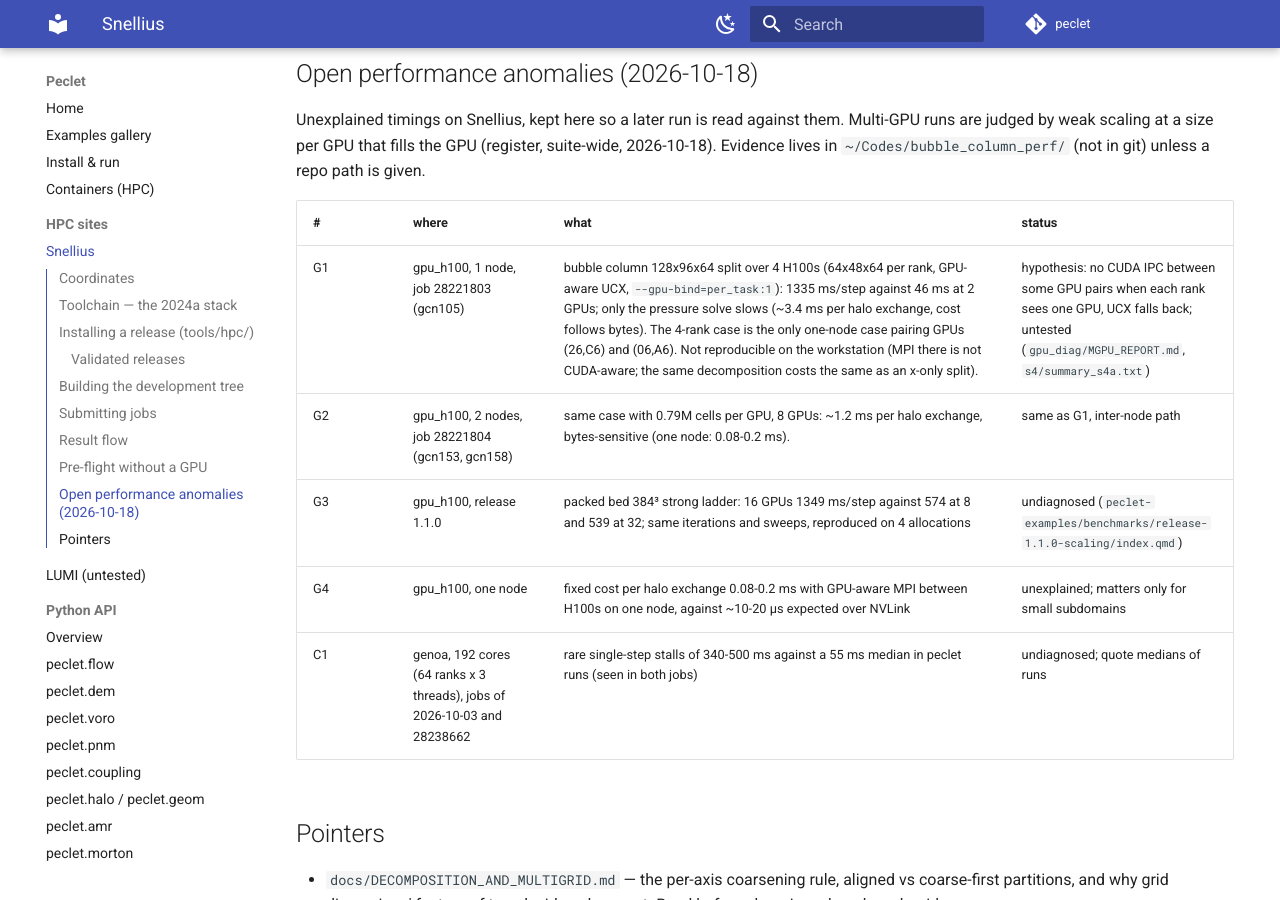
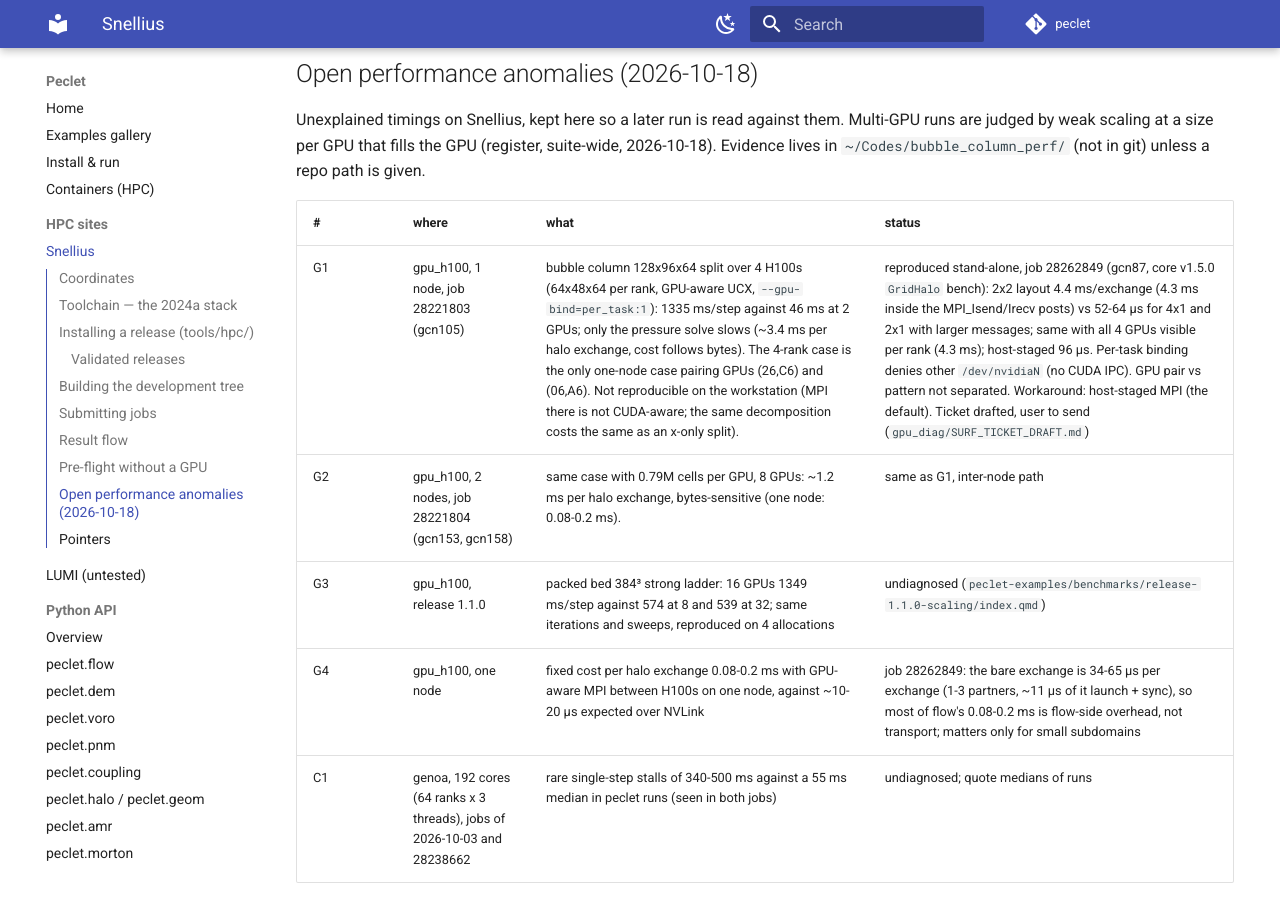
Before and after one commit to computational-chemical-engineering/peclet, an MkDocs documentation site: the page built from docs/SNELLIUS.md, in a window 1280 px wide and 900 px high, scrolled down 5617 px. Built offline with MkDocs 1.6.1 and Material for MkDocs 9.7.7, drawn with Linux system fonts in a browser that asks for light colours; comment, search, counter and statistics services are not loaded.

Commit message:
SNELLIUS.md: G1 reproduced stand-alone (job 28262849: 2x2 layout 4.4 ms/exchange in the MPI posts, host-staged 96 us); G4 bare exchange 34-65 us
Co-Authored-By: Claude Opus 5.5 <noreply@anthropic.com>
Claude-Session: https://claude.ai/code/session_0127kjaH3FmCxkx1nzhmxWbn

```diff
--- a/docs/SNELLIUS.md
+++ b/docs/SNELLIUS.md
@@ -255,10 +255,10 @@ Evidence lives in `~/Codes/bubble_column_perf/` (not in git) unless a repo path
 
 | # | where | what | status |
 |---|---|---|---|
-| G1 | gpu_h100, 1 node, job 28221803 (gcn105) | bubble column 128x96x64 split over 4 H100s (64x48x64 per rank, GPU-aware UCX, `--gpu-bind=per_task:1`): 1335 ms/step against 46 ms at 2 GPUs; only the pressure solve slows (~3.4 ms per halo exchange, cost follows bytes). The 4-rank case is the only one-node case pairing GPUs (26,C6) and (06,A6). Not reproducible on the workstation (MPI there is not CUDA-aware; the same decomposition costs the same as an x-only split). | hypothesis: no CUDA IPC between some GPU pairs when each rank sees one GPU, UCX falls back; untested (`gpu_diag/MGPU_REPORT.md`, `s4/summary_s4a.txt`) |
+| G1 | gpu_h100, 1 node, job 28221803 (gcn105) | bubble column 128x96x64 split over 4 H100s (64x48x64 per rank, GPU-aware UCX, `--gpu-bind=per_task:1`): 1335 ms/step against 46 ms at 2 GPUs; only the pressure solve slows (~3.4 ms per halo exchange, cost follows bytes). The 4-rank case is the only one-node case pairing GPUs (26,C6) and (06,A6). Not reproducible on the workstation (MPI there is not CUDA-aware; the same decomposition costs the same as an x-only split). | reproduced stand-alone, job 28262849 (gcn87, core v1.5.0 `GridHalo` bench): 2x2 layout 4.4 ms/exchange (4.3 ms inside the MPI_Isend/Irecv posts) vs 52-64 µs for 4x1 and 2x1 with larger messages; same with all 4 GPUs visible per rank (4.3 ms); host-staged 96 µs. Per-task binding denies other `/dev/nvidiaN` (no CUDA IPC). GPU pair vs pattern not separated. Workaround: host-staged MPI (the default). Ticket drafted, user to send (`gpu_diag/SURF_TICKET_DRAFT.md`) |
 | G2 | gpu_h100, 2 nodes, job 28221804 (gcn153, gcn158) | same case with 0.79M cells per GPU, 8 GPUs: ~1.2 ms per halo exchange, bytes-sensitive (one node: 0.08-0.2 ms). | same as G1, inter-node path |
 | G3 | gpu_h100, release 1.1.0 | packed bed 384³ strong ladder: 16 GPUs 1349 ms/step against 574 at 8 and 539 at 32; same iterations and sweeps, reproduced on 4 allocations | undiagnosed (`peclet-examples/benchmarks/release-1.1.0-scaling/index.qmd`) |
-| G4 | gpu_h100, one node | fixed cost per halo exchange 0.08-0.2 ms with GPU-aware MPI between H100s on one node, against ~10-20 µs expected over NVLink | unexplained; matters only for small subdomains |
+| G4 | gpu_h100, one node | fixed cost per halo exchange 0.08-0.2 ms with GPU-aware MPI between H100s on one node, against ~10-20 µs expected over NVLink | job 28262849: the bare exchange is 34-65 µs per exchange (1-3 partners, ~11 µs of it launch + sync), so most of flow's 0.08-0.2 ms is flow-side overhead, not transport; matters only for small subdomains |
 | C1 | genoa, 192 cores (64 ranks x 3 threads), jobs of 2026-10-03 and 28238662 | rare single-step stalls of 340-500 ms against a 55 ms median in peclet runs (seen in both jobs) | undiagnosed; quote medians of runs |
 
 ## Pointers
```
